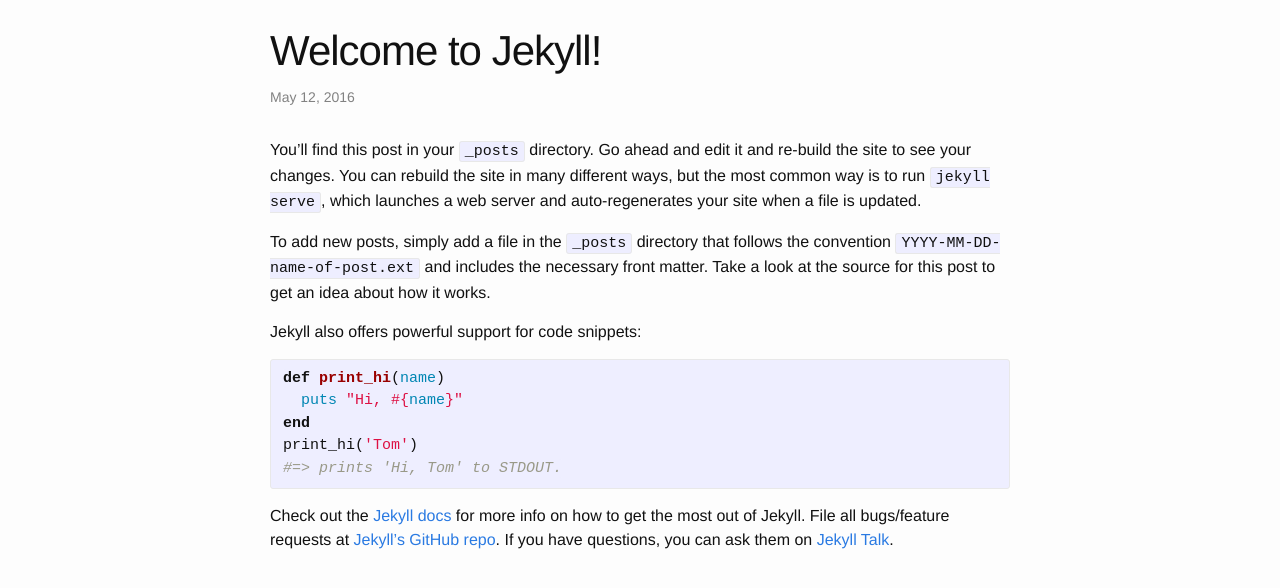
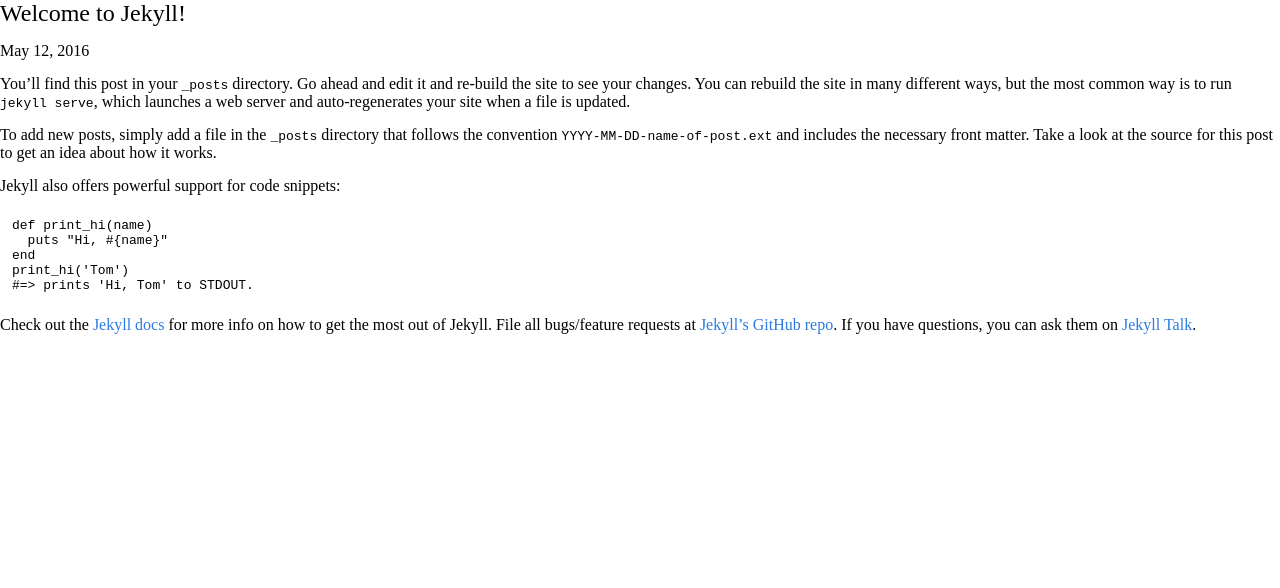
Before and after one commit to duanecilliers/duane.co.za-archive, a Jekyll site: the page built from _posts/2016-05-12-welcome-to-jekyll.markdown, in a window 1280 px wide. Shown: the top 588 px of the page. Built offline with Jekyll 4.4.1, drawn with Linux system fonts in a browser that asks for light colours.

Commit message:
Removed styles and added Google fonts.

```diff
--- a/_includes/head.html
+++ b/_includes/head.html
@@ -6,6 +6,7 @@
   <title>{% if page.title %}{{ page.title | escape }}{% else %}{{ site.title | escape }}{% endif %}</title>
   <meta name="description" content="{% if page.excerpt %}{{ page.excerpt | strip_html | strip_newlines | truncate: 160 }}{% else %}{{ site.description }}{% endif %}">
 
+  <link href="//fonts.googleapis.com/css?family=Source+Code+Pro|Raleway:400,700,400italic,700italic|Roboto:400,300,700" rel="stylesheet" type="text/css">
   <link rel="stylesheet" href="{{ "/css/main.css" | prepend: site.baseurl }}">
   <link rel="canonical" href="{{ page.url | replace:'index.html','' | prepend: site.baseurl | prepend: site.url }}">
   <link rel="alternate" type="application/rss+xml" title="{{ site.title }}" href="{{ "/feed.xml" | prepend: site.baseurl | prepend: site.url }}">
--- a/_layouts/default.html
+++ b/_layouts/default.html
@@ -1,16 +1,19 @@
 <!DOCTYPE html>
-<html>
+<html lang="">
 
   {% include head.html %}
 
   <body>
 
-    <div class="page-content">
-      <div class="wrapper">
+    <div id="page">
+      <div class="content">
         {{ content }}
       </div>
     </div>
 
+    <!-- IE10 viewport hack for Surface/desktop Windows 8 bug -->
+     <script src="Hello World"></script>
+
   </body>
 
 </html>
--- a/_sass/_base.scss
+++ b/_sass/_base.scss
@@ -14,15 +14,7 @@
  * Basic styling
  */
 body {
-    font: $base-font-weight #{$base-font-size}/#{$base-line-height} $base-font-family;
-    color: $text-color;
-    background-color: $background-color;
-    -webkit-text-size-adjust: 100%;
-    -webkit-font-feature-settings: "kern" 1;
-    -moz-font-feature-settings: "kern" 1;
-    -o-font-feature-settings: "kern" 1;
-    font-feature-settings: "kern" 1;
-    font-kerning: normal;
+
 }
 
 
@@ -110,16 +102,7 @@
  * Blockquotes
  */
 blockquote {
-    color: $grey-color;
-    border-left: 4px solid $grey-color-light;
-    padding-left: $spacing-unit / 2;
-    font-size: 18px;
-    letter-spacing: -1px;
-    font-style: italic;
 
-    > :last-child {
-        margin-bottom: 0;
-    }
 }
 
 
@@ -129,14 +112,11 @@
  */
 pre,
 code {
-    font-size: 15px;
-    border: 1px solid $grey-color-light;
-    border-radius: 3px;
-    background-color: #eef;
+
 }
 
 code {
-    padding: 1px 5px;
+
 }
 
 pre {
@@ -153,23 +133,10 @@
 
 
 /**
- * Wrapper
+ * Content wrapper
  */
-.wrapper {
-    max-width: -webkit-calc(#{$content-width} - (#{$spacing-unit} * 2));
-    max-width:         calc(#{$content-width} - (#{$spacing-unit} * 2));
-    margin-right: auto;
-    margin-left: auto;
-    padding-right: $spacing-unit;
-    padding-left: $spacing-unit;
+.content {
     @extend %clearfix;
-
-    @include media-query($on-laptop) {
-        max-width: -webkit-calc(#{$content-width} - (#{$spacing-unit}));
-        max-width:         calc(#{$content-width} - (#{$spacing-unit}));
-        padding-right: $spacing-unit / 2;
-        padding-left: $spacing-unit / 2;
-    }
 }
 
 
@@ -178,29 +145,9 @@
  * Clearfix
  */
 %clearfix {
-
     &:after {
         content: "";
         display: table;
         clear: both;
     }
 }
-
-
-
-/**
- * Icons
- */
-.icon {
-
-    > svg {
-        display: inline-block;
-        width: 16px;
-        height: 16px;
-        vertical-align: middle;
-
-        path {
-            fill: $grey-color;
-        }
-    }
-}
--- a/_sass/_layout.scss
+++ /dev/null
@@ -1,242 +0,0 @@
-/**
- * Site header
- */
-.site-header {
-    border-top: 5px solid $grey-color-dark;
-    border-bottom: 1px solid $grey-color-light;
-    min-height: 56px;
-
-    // Positioning context for the mobile navigation icon
-    position: relative;
-}
-
-.site-title {
-    font-size: 26px;
-    font-weight: 300;
-    line-height: 56px;
-    letter-spacing: -1px;
-    margin-bottom: 0;
-    float: left;
-
-    &,
-    &:visited {
-        color: $grey-color-dark;
-    }
-}
-
-.site-nav {
-    float: right;
-    line-height: 56px;
-
-    .menu-icon {
-        display: none;
-    }
-
-    .page-link {
-        color: $text-color;
-        line-height: $base-line-height;
-
-        // Gaps between nav items, but not on the last one
-        &:not(:last-child) {
-            margin-right: 20px;
-        }
-    }
-
-    @include media-query($on-palm) {
-        position: absolute;
-        top: 9px;
-        right: $spacing-unit / 2;
-        background-color: $background-color;
-        border: 1px solid $grey-color-light;
-        border-radius: 5px;
-        text-align: right;
-
-        .menu-icon {
-            display: block;
-            float: right;
-            width: 36px;
-            height: 26px;
-            line-height: 0;
-            padding-top: 10px;
-            text-align: center;
-
-            > svg {
-                width: 18px;
-                height: 15px;
-
-                path {
-                    fill: $grey-color-dark;
-                }
-            }
-        }
-
-        .trigger {
-            clear: both;
-            display: none;
-        }
-
-        &:hover .trigger {
-            display: block;
-            padding-bottom: 5px;
-        }
-
-        .page-link {
-            display: block;
-            padding: 5px 10px;
-
-            &:not(:last-child) {
-                margin-right: 0;
-            }
-            margin-left: 20px;
-        }
-    }
-}
-
-
-
-/**
- * Site footer
- */
-.site-footer {
-    border-top: 1px solid $grey-color-light;
-    padding: $spacing-unit 0;
-}
-
-.footer-heading {
-    font-size: 18px;
-    margin-bottom: $spacing-unit / 2;
-}
-
-.contact-list,
-.social-media-list {
-    list-style: none;
-    margin-left: 0;
-}
-
-.footer-col-wrapper {
-    font-size: 15px;
-    color: $grey-color;
-    margin-left: -$spacing-unit / 2;
-    @extend %clearfix;
-}
-
-.footer-col {
-    float: left;
-    margin-bottom: $spacing-unit / 2;
-    padding-left: $spacing-unit / 2;
-}
-
-.footer-col-1 {
-    width: -webkit-calc(35% - (#{$spacing-unit} / 2));
-    width:         calc(35% - (#{$spacing-unit} / 2));
-}
-
-.footer-col-2 {
-    width: -webkit-calc(20% - (#{$spacing-unit} / 2));
-    width:         calc(20% - (#{$spacing-unit} / 2));
-}
-
-.footer-col-3 {
-    width: -webkit-calc(45% - (#{$spacing-unit} / 2));
-    width:         calc(45% - (#{$spacing-unit} / 2));
-}
-
-@include media-query($on-laptop) {
-    .footer-col-1,
-    .footer-col-2 {
-        width: -webkit-calc(50% - (#{$spacing-unit} / 2));
-        width:         calc(50% - (#{$spacing-unit} / 2));
-    }
-
-    .footer-col-3 {
-        width: -webkit-calc(100% - (#{$spacing-unit} / 2));
-        width:         calc(100% - (#{$spacing-unit} / 2));
-    }
-}
-
-@include media-query($on-palm) {
-    .footer-col {
-        float: none;
-        width: -webkit-calc(100% - (#{$spacing-unit} / 2));
-        width:         calc(100% - (#{$spacing-unit} / 2));
-    }
-}
-
-
-
-/**
- * Page content
- */
-.page-content {
-    padding: $spacing-unit 0;
-}
-
-.page-heading {
-    font-size: 20px;
-}
-
-.post-list {
-    margin-left: 0;
-    list-style: none;
-
-    > li {
-        margin-bottom: $spacing-unit;
-    }
-}
-
-.post-meta {
-    font-size: $small-font-size;
-    color: $grey-color;
-}
-
-.post-link {
-    display: block;
-    font-size: 24px;
-}
-
-
-
-/**
- * Posts
- */
-.post-header {
-    margin-bottom: $spacing-unit;
-}
-
-.post-title {
-    font-size: 42px;
-    letter-spacing: -1px;
-    line-height: 1;
-
-    @include media-query($on-laptop) {
-        font-size: 36px;
-    }
-}
-
-.post-content {
-    margin-bottom: $spacing-unit;
-
-    h2 {
-        font-size: 32px;
-
-        @include media-query($on-laptop) {
-            font-size: 28px;
-        }
-    }
-
-    h3 {
-        font-size: 26px;
-
-        @include media-query($on-laptop) {
-            font-size: 22px;
-        }
-    }
-
-    h4 {
-        font-size: 20px;
-
-        @include media-query($on-laptop) {
-            font-size: 18px;
-        }
-    }
-}
--- a/_sass/_syntax-highlighting.scss
+++ /dev/null
@@ -1,71 +0,0 @@
-/**
- * Syntax highlighting styles
- */
-.highlight {
-    background: #fff;
-    @extend %vertical-rhythm;
-
-    .highlighter-rouge & {
-      background: #eef;
-    }
-
-    .c     { color: #998; font-style: italic } // Comment
-    .err   { color: #a61717; background-color: #e3d2d2 } // Error
-    .k     { font-weight: bold } // Keyword
-    .o     { font-weight: bold } // Operator
-    .cm    { color: #998; font-style: italic } // Comment.Multiline
-    .cp    { color: #999; font-weight: bold } // Comment.Preproc
-    .c1    { color: #998; font-style: italic } // Comment.Single
-    .cs    { color: #999; font-weight: bold; font-style: italic } // Comment.Special
-    .gd    { color: #000; background-color: #fdd } // Generic.Deleted
-    .gd .x { color: #000; background-color: #faa } // Generic.Deleted.Specific
-    .ge    { font-style: italic } // Generic.Emph
-    .gr    { color: #a00 } // Generic.Error
-    .gh    { color: #999 } // Generic.Heading
-    .gi    { color: #000; background-color: #dfd } // Generic.Inserted
-    .gi .x { color: #000; background-color: #afa } // Generic.Inserted.Specific
-    .go    { color: #888 } // Generic.Output
-    .gp    { color: #555 } // Generic.Prompt
-    .gs    { font-weight: bold } // Generic.Strong
-    .gu    { color: #aaa } // Generic.Subheading
-    .gt    { color: #a00 } // Generic.Traceback
-    .kc    { font-weight: bold } // Keyword.Constant
-    .kd    { font-weight: bold } // Keyword.Declaration
-    .kp    { font-weight: bold } // Keyword.Pseudo
-    .kr    { font-weight: bold } // Keyword.Reserved
-    .kt    { color: #458; font-weight: bold } // Keyword.Type
-    .m     { color: #099 } // Literal.Number
-    .s     { color: #d14 } // Literal.String
-    .na    { color: #008080 } // Name.Attribute
-    .nb    { color: #0086B3 } // Name.Builtin
-    .nc    { color: #458; font-weight: bold } // Name.Class
-    .no    { color: #008080 } // Name.Constant
-    .ni    { color: #800080 } // Name.Entity
-    .ne    { color: #900; font-weight: bold } // Name.Exception
-    .nf    { color: #900; font-weight: bold } // Name.Function
-    .nn    { color: #555 } // Name.Namespace
-    .nt    { color: #000080 } // Name.Tag
-    .nv    { color: #008080 } // Name.Variable
-    .ow    { font-weight: bold } // Operator.Word
-    .w     { color: #bbb } // Text.Whitespace
-    .mf    { color: #099 } // Literal.Number.Float
-    .mh    { color: #099 } // Literal.Number.Hex
-    .mi    { color: #099 } // Literal.Number.Integer
-    .mo    { color: #099 } // Literal.Number.Oct
-    .sb    { color: #d14 } // Literal.String.Backtick
-    .sc    { color: #d14 } // Literal.String.Char
-    .sd    { color: #d14 } // Literal.String.Doc
-    .s2    { color: #d14 } // Literal.String.Double
-    .se    { color: #d14 } // Literal.String.Escape
-    .sh    { color: #d14 } // Literal.String.Heredoc
-    .si    { color: #d14 } // Literal.String.Interpol
-    .sx    { color: #d14 } // Literal.String.Other
-    .sr    { color: #009926 } // Literal.String.Regex
-    .s1    { color: #d14 } // Literal.String.Single
-    .ss    { color: #990073 } // Literal.String.Symbol
-    .bp    { color: #999 } // Name.Builtin.Pseudo
-    .vc    { color: #008080 } // Name.Variable.Class
-    .vg    { color: #008080 } // Name.Variable.Global
-    .vi    { color: #008080 } // Name.Variable.Instance
-    .il    { color: #099 } // Literal.Number.Integer.Long
-}
--- a/bower.json
+++ b/bower.json
@@ -15,6 +15,6 @@
     "tests"
   ],
   "devDependencies": {
-
+    "normalize-css": "^4.1.1"
   }
 }
--- a/css/main.scss
+++ b/css/main.scss
@@ -46,8 +46,4 @@
 
 
 // Import partials from `sass_dir` (defaults to `_sass`)
-@import
-        "base",
-        "layout",
-        "syntax-highlighting"
-;
+@import "base";
```
